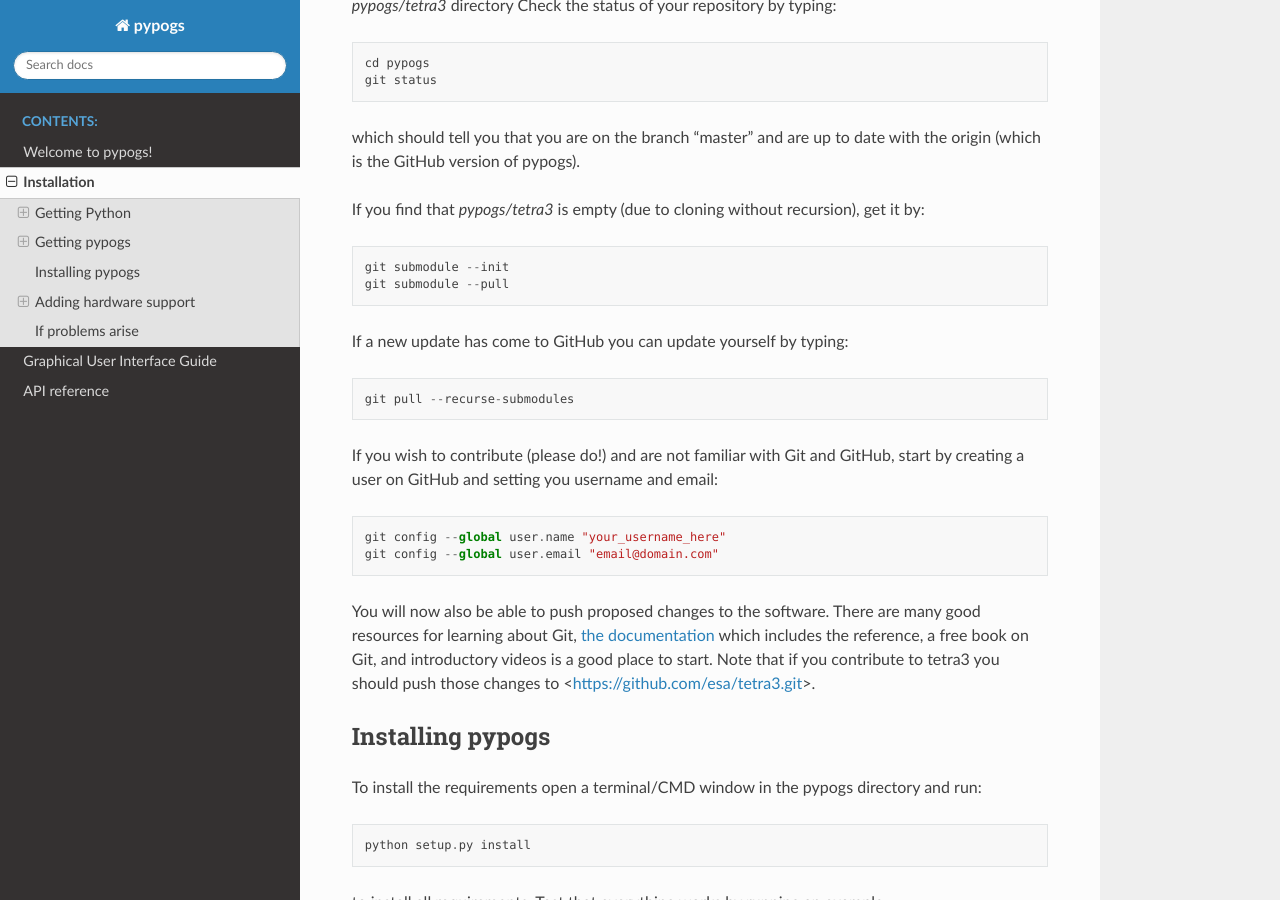
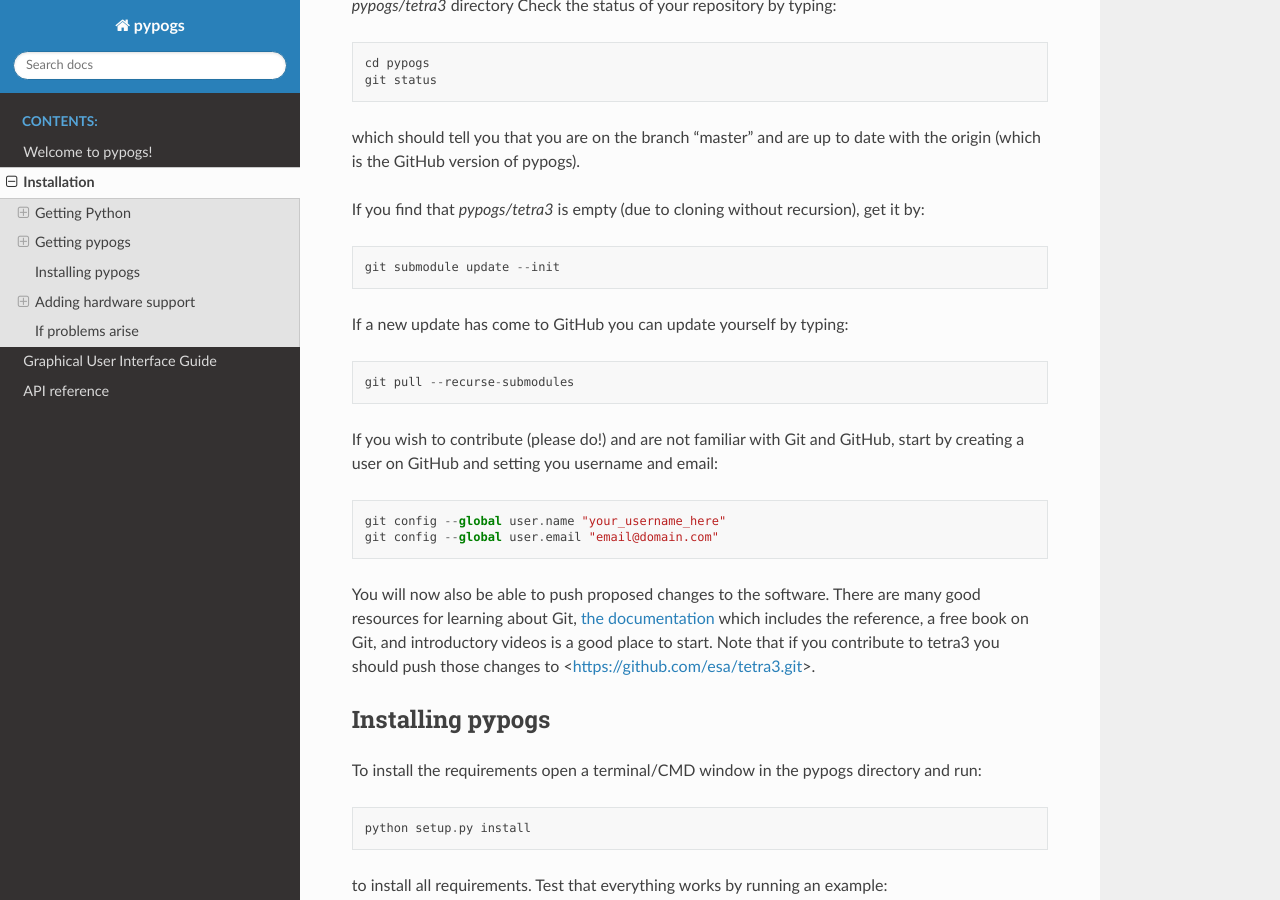
Before and after one commit to esa/pypogs, a Sphinx documentation site: the page built from docs/installation.rst, in a window 1280 px wide and 900 px high, scrolled down 1731 px. Built offline with Sphinx 7.4.7 and the Read the Docs theme 2.0.0, drawn with Linux system fonts in a browser that asks for light colours.

Commit message:
Update docs

```diff
--- a/docs/installation.rst
+++ b/docs/installation.rst
@@ -74,9 +74,7 @@
 
 If you find that `pypogs/tetra3` is empty (due to cloning without recursion), get it by::
 
-    git submodule --init
-    git submodule --pull
-
+    git submodule update --init
 
 If a new update has come to GitHub you can update yourself by
 typing::
```
